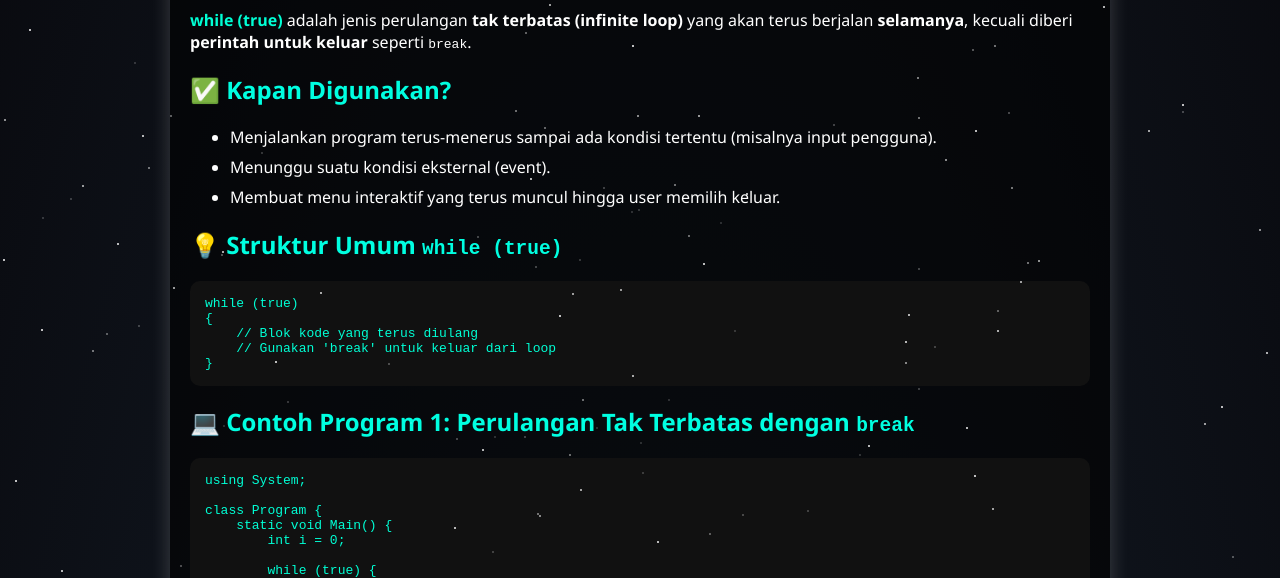
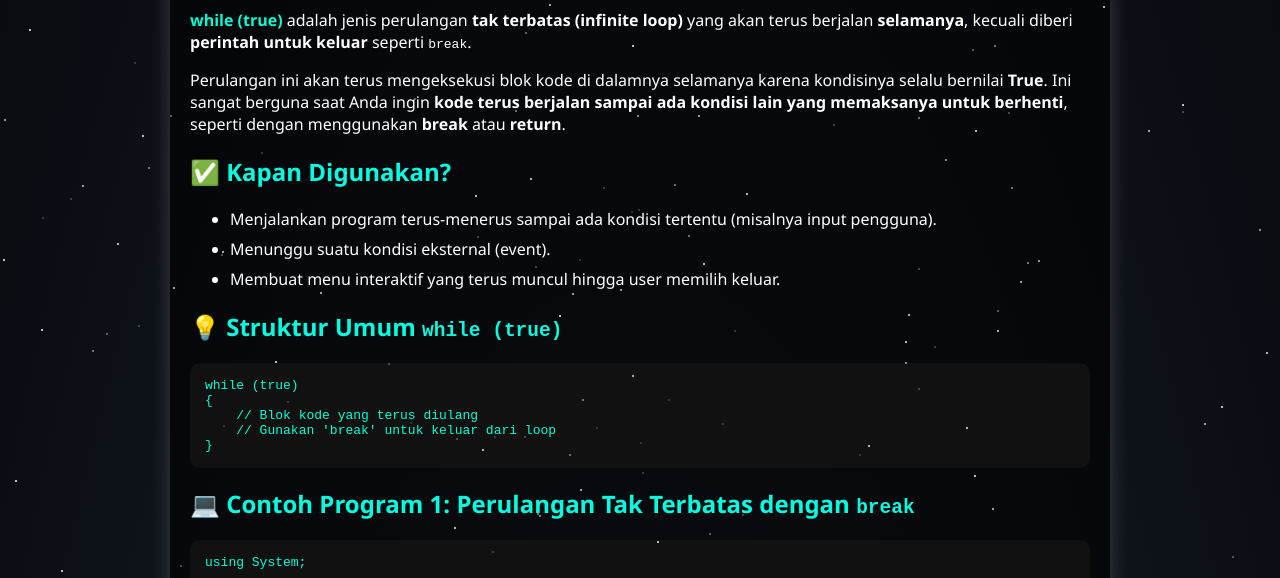
Before and after one commit to faizal31/materiperulangan, a plain HTML site: page index.html in a window 1280 px wide. Shown: the part 147-725 px from the top of the page. Drawn offline with Linux system fonts and the light colour scheme.

Commit message:
Update index.html

```diff
--- a/index.html
+++ b/index.html
@@ -117,6 +117,7 @@
   <div class="container">
     <h1>🔄 Penjelasan <span class="highlight">while (true)</span> dalam C#</h1>
     <p><span class="highlight">while (true)</span> adalah jenis perulangan <strong>tak terbatas (infinite loop)</strong> yang akan terus berjalan <strong>selamanya</strong>, kecuali diberi <strong>perintah untuk keluar</strong> seperti <code>break</code>.</p>
+    <p>Perulangan ini akan terus mengeksekusi blok kode di dalamnya selamanya karena kondisinya selalu bernilai <strong>True</strong>. Ini sangat berguna saat Anda ingin <strong>kode terus berjalan sampai ada kondisi lain yang memaksanya untuk berhenti</strong>, seperti dengan menggunakan <strong>break</strong> atau <strong>return</strong>. </p>
 
     <h2>✅ Kapan Digunakan?</h2>
     <ul>
```
